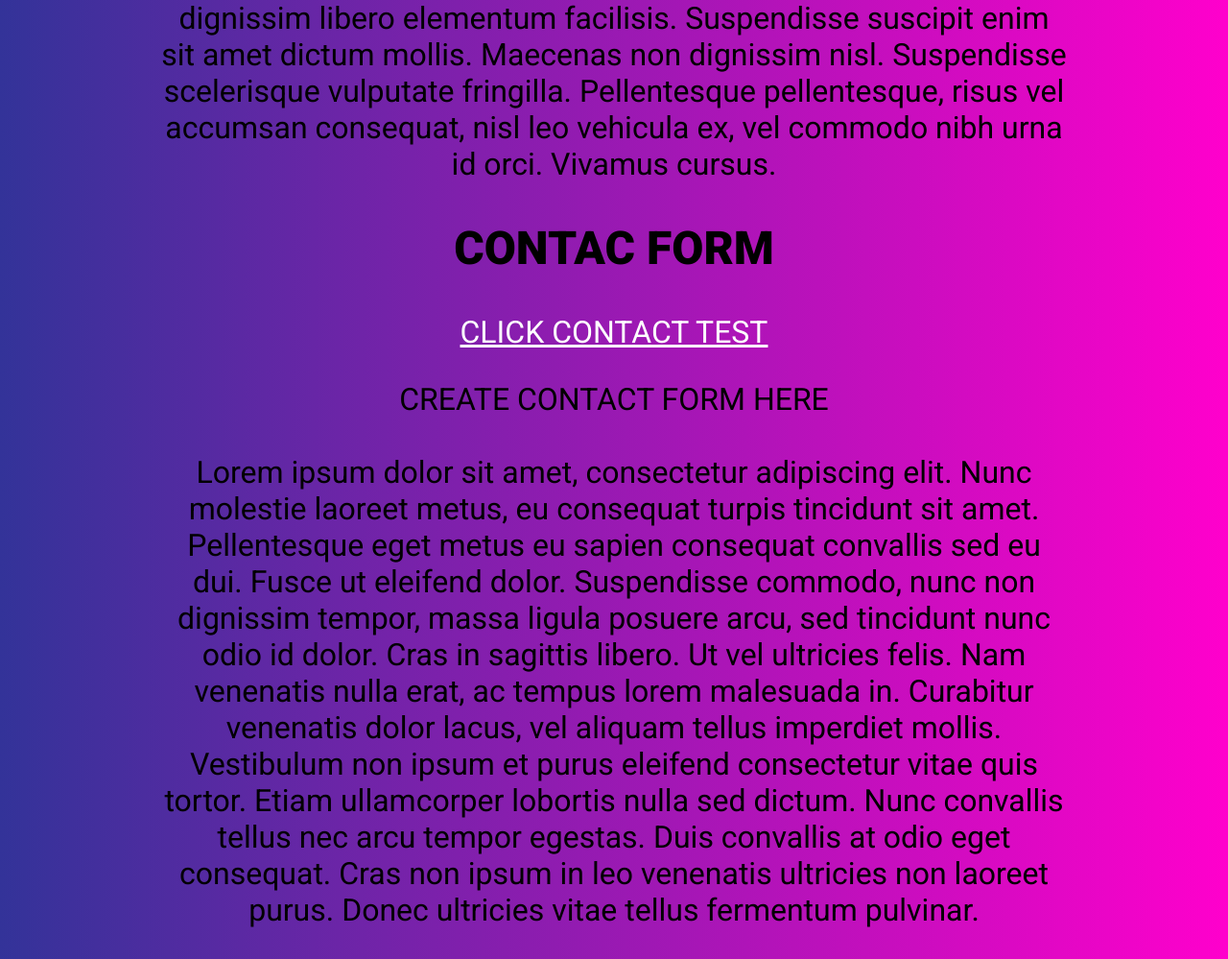
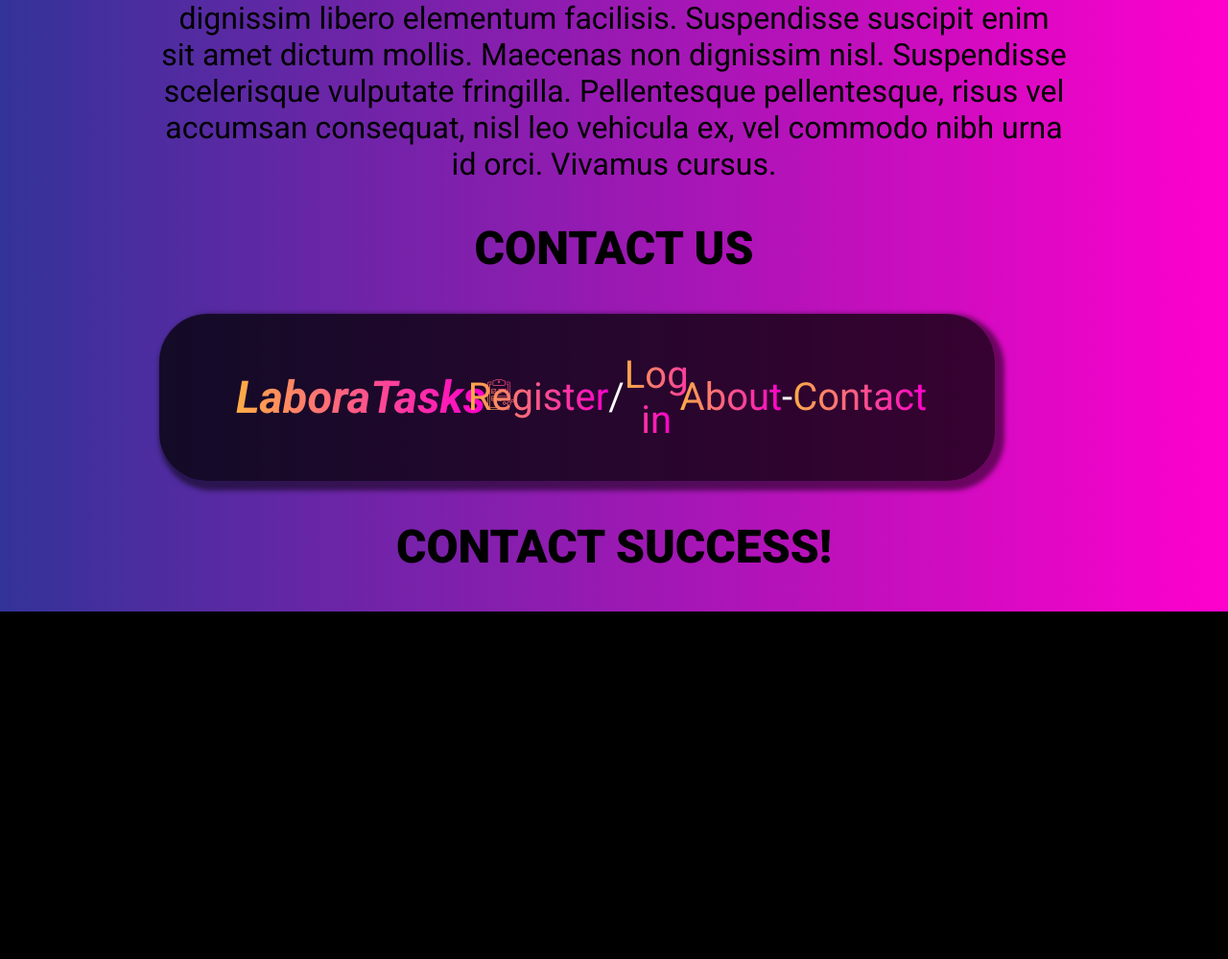
Before and after one commit to simlal/labtasks, a Django app: template labtasks/base/templates/base/index.html in a window 1280 px wide. Shown: the part 3184-4183 px from the top of the page at 96% size. After the commit the page ends 3821 px from the top, so only its background shows below. Run offline with Django 4.2, Linux system fonts and the light colour scheme; the template is opened without the code that fills it, so the values that code supplies are empty; parts of the project's set-up code (start-up, migrations or seed data) failed here and were passed over.

Commit message:
Add contact form/model to index bottom

```diff
--- a/labtasks/base/templates/base/index.html
+++ b/labtasks/base/templates/base/index.html
@@ -1,7 +1,6 @@
 {% extends 'main.html' %}
 
 {% block content %}
-
 
 <section class="hero">
     <div class="hero-header">
@@ -72,17 +71,14 @@
         Nunc vel rutrum diam. Mauris eu maximus tortor, sit amet pulvinar neque. Integer nec egestas ipsum, luctus pellentesque est. Donec et aliquam lorem. Sed at placerat metus. Vestibulum pulvinar tempus dui in bibendum. Etiam fermentum purus orci, in cursus ex cursus et. Aenean feugiat risus eu tortor sodales, ac venenatis erat ornare. Aenean blandit urna ante, sed sollicitudin libero egestas quis. Cras mattis, lacus sed pulvinar fringilla, urna mauris porttitor lorem, sit amet placerat est tellus eget tortor. Proin mollis tortor tellus, et lacinia quam semper non. Vivamus suscipit orci lorem, ac dignissim libero elementum facilisis. Suspendisse suscipit enim sit amet dictum mollis. Maecenas non dignissim nisl. Suspendisse scelerisque vulputate fringilla. Pellentesque pellentesque, risus vel accumsan consequat, nisl leo vehicula ex, vel commodo nibh urna id orci. Vivamus cursus.
     </p>
 </div>
+<section>
+<div id="contact">
+    <h2>CONTACT US</h2>
 
-<div id="contact">
-    <h2>CONTAC FORM</h2>
-    <a class="contact" href="{% url 'contact' %}">CLICK CONTACT TEST</a>
-    <p>
-        CREATE CONTACT FORM HERE<br><br>
-        Lorem ipsum dolor sit amet, consectetur adipiscing elit. Nunc molestie laoreet metus, eu consequat turpis tincidunt sit amet. Pellentesque eget metus eu sapien consequat convallis sed eu dui. Fusce ut eleifend dolor. Suspendisse commodo, nunc non dignissim tempor, massa ligula posuere arcu, sed tincidunt nunc odio id dolor. Cras in sagittis libero. Ut vel ultricies felis. Nam venenatis nulla erat, ac tempus lorem malesuada in. Curabitur venenatis dolor lacus, vel aliquam tellus imperdiet mollis. Vestibulum non ipsum et purus eleifend consectetur vitae quis tortor. Etiam ullamcorper lobortis nulla sed dictum. Nunc convallis tellus nec arcu tempor egestas. Duis convallis at odio eget consequat. Cras non ipsum in leo venenatis ultricies non laoreet purus. Donec ultricies vitae tellus fermentum pulvinar.
+    {% include "contact_email/contact.html" %}
 
-    </p>
 </div>
-
+</section>
 {% load static %}
 <script src="{% static 'index.js' %}"></script>
-{% endblock content %}
+{% endblock %}
--- a/labtasks/base/urls.py
+++ b/labtasks/base/urls.py
@@ -5,5 +5,5 @@
     path("", views.index, name="index"),
     path("spaces/<str:pk>", views.spaces, name="spaces"),
     path("register", views.register, name="register"),
-    path("login", views.login, name="login")
+    path("login", views.login, name="login"),
 ]
```
Also changed, not shown: labtasks/base/views.py (+9 -1 lines).
